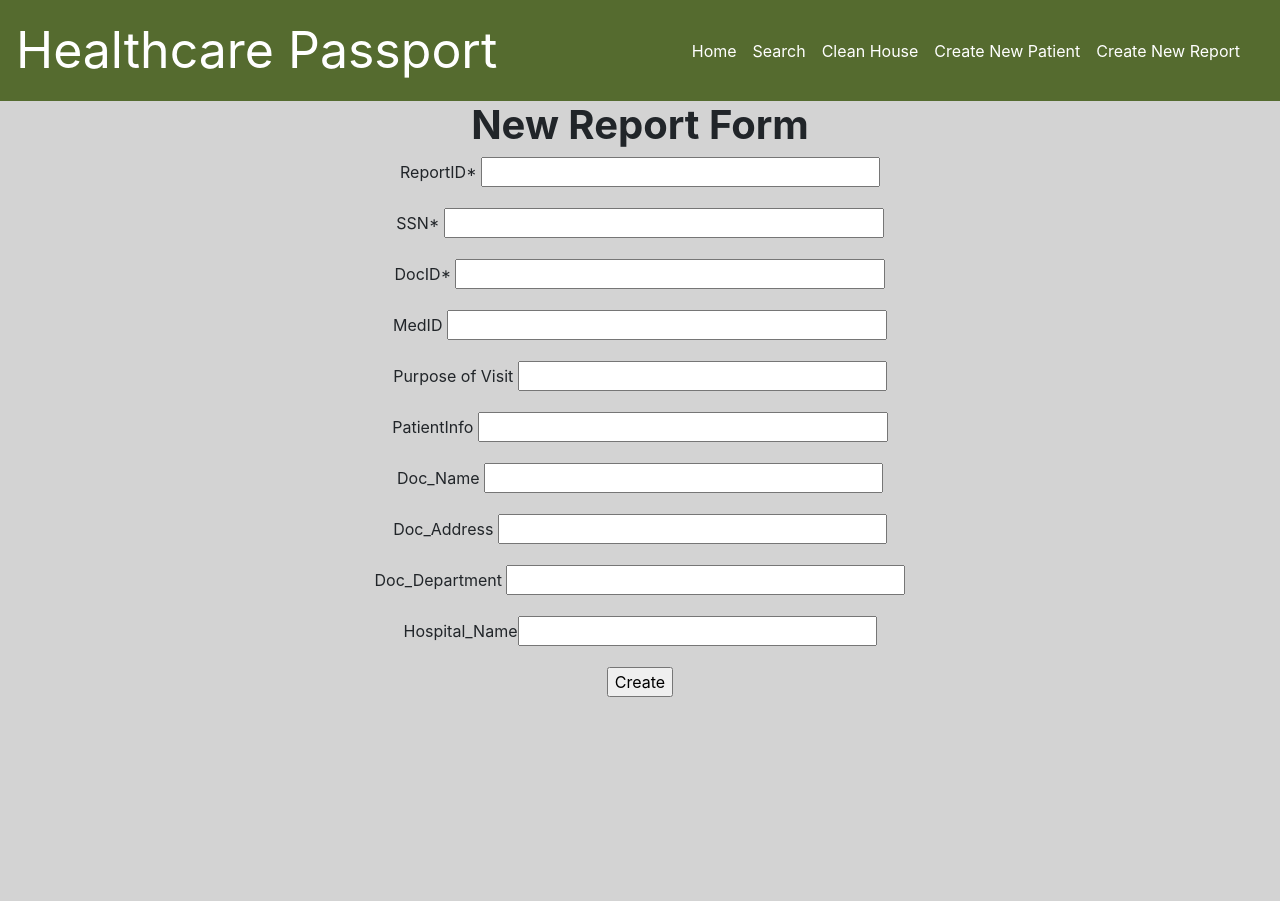
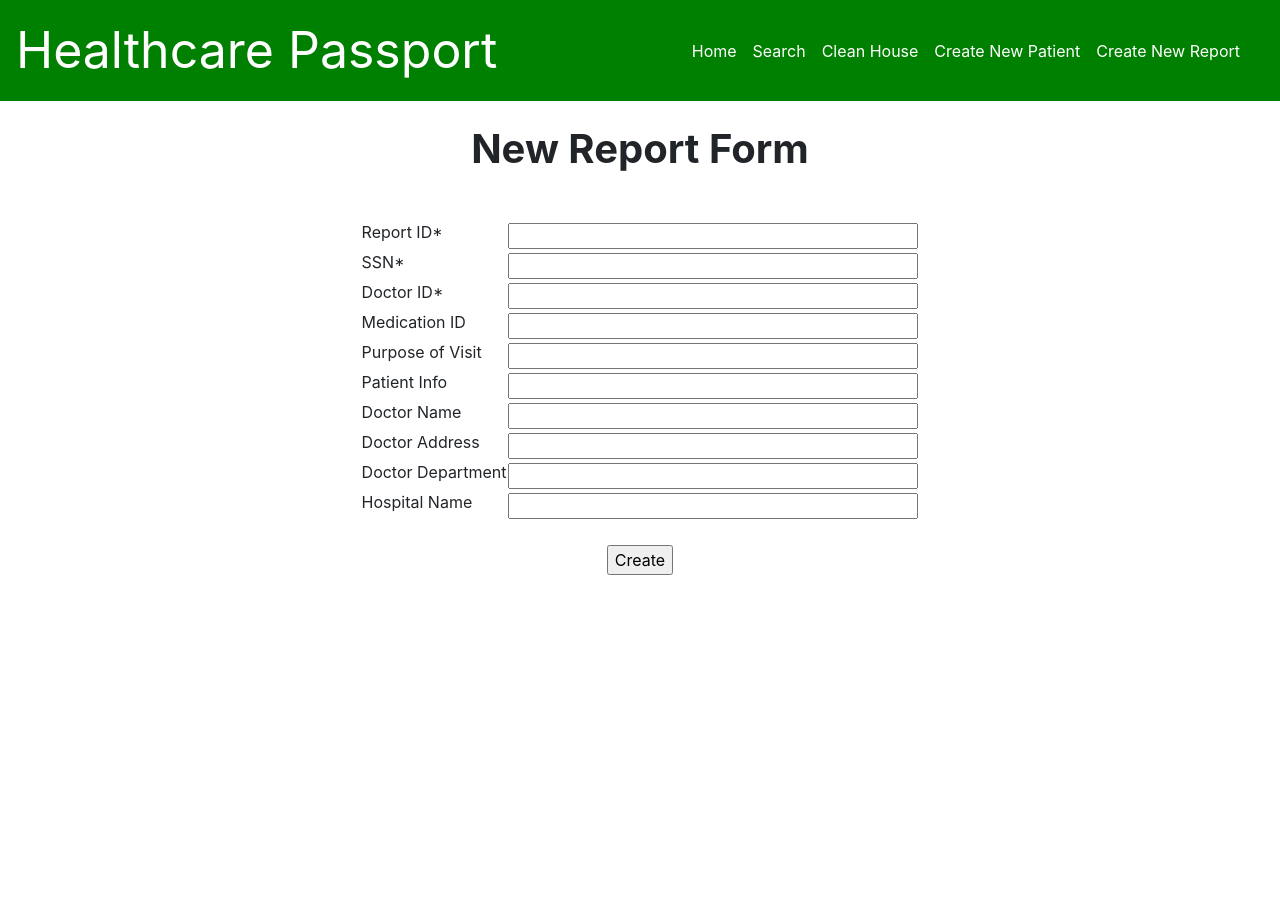
Before and after one commit to cmp998/Healthcare-Passsport, a Flask app: page /newreport in a window 1280 px wide. Run offline with Flask 2, Linux system fonts and the light colour scheme; some libraries are stand-ins or nearby versions.

Commit message:
Lotta stuff

```diff
--- a/Passport/app/forms.py
+++ b/Passport/app/forms.py
@@ -19,36 +19,36 @@ class NewPatientForm(FlaskForm):
 
 
 class NewReportForm(FlaskForm):
-    report_id = StringField('ReportID*', validators=[DataRequired()])
+    report_id = StringField('Report ID*', validators=[DataRequired()])
     ssn = StringField('SSN*', validators=[DataRequired()])
-    doc_id = StringField('DocID*', validators=[DataRequired()])
-    med_id = StringField('MedID')
+    doc_id = StringField('Doctor ID*', validators=[DataRequired()])
+    med_id = StringField('Medication ID')
     purpose = StringField('Purpose of Visit')
-    patient_info = StringField('PatientInfo')
-    doc_name = StringField('Doc_Name')
-    doc_address = StringField('Doc_Address')
-    doc_department = StringField('Doc_Department')
-    hospital_name = StringField("Hospital_Name")
+    patient_info = StringField('Patient Info')
+    doc_name = StringField('Doctor Name')
+    doc_address = StringField('Doctor Address')
+    department_name = StringField('Doctor Department')
+    hospital_name = StringField("Hospital Name")
     submit = SubmitField('Create')
 
 class EditReport(FlaskForm):
-    report_id = StringField('ReportID*', validators=[DataRequired()])
+    report_id = StringField('Report ID*', validators=[DataRequired()])
     ssn = StringField('SSN*', validators=[DataRequired()])
-    doc_id = StringField('DocID*', validators=[DataRequired()])
-    med_id = StringField('MedID')
+    doc_id = StringField('Doctor ID*', validators=[DataRequired()])
+    med_id = StringField('Medication ID')
     purpose = StringField('Purpose of Visit')
-    patient_info = StringField('PatientInfo')
-    submit = SubmitField('Edit')
+    patient_info = StringField('Patient Info')
+    submit = SubmitField('Save')
 
 class EditDoctor(FlaskForm):
-    doc_id = StringField('DocID*', validators=[DataRequired()])
-    doc_name = StringField('Doc_Name')
-    address = StringField('Doc_Address')
-    department = StringField('Doc_Department')
-    hospital_name = StringField("Hospital_Name")
-    submit = SubmitField('Edit')
+    doc_id = StringField('Doctor ID*', validators=[DataRequired()])
+    doc_name = StringField('Doctor Name')
+    address = StringField('Doctor Address')
+    department_name = StringField('Doctor Department')
+    hospital_name = StringField("Hospital Name")
+    submit = SubmitField('Save')
 
 class EditMed(FlaskForm):
-    report_id = StringField('ReportID*')
-    med_id = StringField('MedID', validators=[DataRequired()])
-    submit = SubmitField('Edit')
+    report_id = StringField('Report ID')
+    med_id = StringField('Medication ID', validators=[DataRequired()])
+    submit = SubmitField('Save')
--- a/Passport/app/routes.py
+++ b/Passport/app/routes.py
@@ -76,7 +76,6 @@ def newreport():
                 db.session.commit()
                 print("added meds: ", Medication.query.get(med_id))
 
-        #TODO0---------------------------------------------------
         #DOCTOR CHECK
         #NEED TO CREATE DOCTOR W/ GIVEN INFO
         if not Doctor.query.get(form.doc_id.data) and form.doc_name.data and form.doc_address.data:
@@ -91,7 +90,7 @@ def newreport():
                 print("didn't see this hospital, adding")
                 h = Hospital(hospital_name = form.hospital_name.data, address = form.doc_address.data)
                 db.session.add(h)
-                dep = Department(address = form.doc_address.data, department_name = form.doc_department.data)
+                dep = Department(address = form.doc_address.data, department_name = form.department_name.data)
                 db.session.add(dep)
                 db.session.commit()
                 print("add hop :", Hospital.query.get(form.doc_address.data))
@@ -100,9 +99,9 @@ def newreport():
                 return render_template('newreport.html',title='New Report', form=form, error="New Hospital Detected: Please Include All Info")
 
             #THIS SHOULD BE IF WE HAVE HOSPITAL INFO
-            if not Department.query.get(form.doc_address.data) and form.doc_department.data:
+            if not Department.query.get(form.doc_address.data) and form.department_name.data:
                 print("didn't see this department, adding")
-                dep = Department(address = form.doc_address.data, department_name = form.doc_department.data)
+                dep = Department(address = form.doc_address.data, department_name = form.department_name.data)
                 db.session.add(dep)
                 db.session.commit()
                 print("add depo :", Hospital.query.get(form.doc_address.data))
@@ -125,9 +124,9 @@ def newreport():
             return render_template('newreport.html',title='New Report', form=form, error="New Hospital Detected: Please Include All Info")
 
         #See if the department exists
-        if (not Doctor.query.get(form.doc_id.data) and not Department.query.get(form.doc_address.data)) and form.doc_address.data and form.doc_department.data:
+        if (not Doctor.query.get(form.doc_id.data) and not Department.query.get(form.doc_address.data)) and form.doc_address.data and form.department_name.data:
             print("didn't see this department, adding")
-            d = Department(address = form.doc_address.data, department_name = form.doc_department.data)
+            d = Department(address = form.doc_address.data, department_name = form.department_name.data)
             db.session.add(d)
             db.session.commit()
             print("added department: ", Department.query.get(form.doc_address.data))
@@ -163,7 +162,7 @@ def editDoctor(doc_id):
         doc.doc_name = form.doc_name.data
         doc.address = form.address.data
         hop.hospital_name = form.hospital_name.data
-        dep.department_name = form.department.data
+        dep.department_name = form.department_name.data
         db.session.commit()
         print("did the edits")
 
@@ -171,7 +170,7 @@ def editDoctor(doc_id):
     form.doc_id.data = doc.doc_id
     form.doc_name.data = doc.doc_name
     form.address.data = doc.address
-    form.department.data = dep.department_name
+    form.department_name.data = dep.department_name
     form.hospital_name.data = hop.hospital_name
 
     return render_template('editdoctor.html',title="EditDoctor", form=form)
--- a/Passport/app/static/css/main.css
+++ b/Passport/app/static/css/main.css
@@ -19,11 +19,11 @@ div.centerTable{
     margin: 100px 100px 100px 100px;
 }
 div.lightGreyBackground{
-    background-color: lightgray;
+    background-color: white;
     min-height: 100%;
 }
 div.darkGreenBackground{
-    background-color: #556B2F;
+    background-color:green;
 }
 p1 {
     font-weight:bold;
--- a/Passport/app/templates/base.html
+++ b/Passport/app/templates/base.html
@@ -7,12 +7,8 @@
         {% else %}
         <title>Passport</title>
         {% endif %}
-      <!-- main navigation bar that goes on each page -->
 
-
-
-
-
+      <!-- nav bar for each page -->
       <div class="darkGreenBackground">
         <nav class="navbar navbar-default">
             <div class="navbar-header" ><a class="navbar-brand" style="font-size: 50px; color:white;">Healthcare Passport</a></div>
--- a/Passport/app/templates/newreport.html
+++ b/Passport/app/templates/newreport.html
@@ -1,7 +1,7 @@
 {% extends "base.html" %}
 
 {% block content %}
-    <h1>New Report Form</h1>
+    <h1 class="pt-4 mb-4">New Report Form</h1>
 
     {% if error %}
         <div class="alert alert-danger alert-dismissible">
@@ -10,23 +10,26 @@
         </div>
     {% endif %}
 
-    <div class="form">
+    <div class="form pt-4">
         <form action="" method="post" novalidate>
-            <!-- sizes of forms are so wack so that they line up with our current prompts -->
             {{ form.hidden_tag() }}
-            <!-- Necessary information -->
-            <p>{{ form.report_id.label }} {{ form.report_id(size=34) }}</p>
-            <p>{{ form.ssn.label }} {{ form.ssn(size=38) }}</p>
-            <p>{{ form.doc_id.label }} {{ form.doc_id(size=37) }}</p>
-            <p>{{ form.med_id.label }} {{ form.med_id(size=38) }}</p>
-            <p>{{ form.purpose.label }} {{ form.purpose(size=31) }}</p>
-            <p>{{ form.patient_info.label }} {{ form.patient_info(size=35) }}</p>
-            <!-- Auxillary information -->
-            <p>{{ form.doc_name.label }}{% if error == "New Doctor Detected: Please Include All Info" %}*{% endif%} {{ form.doc_name(size=34) }}</p>
-            <p>{{ form.doc_address.label }}{% if error == "New Doctor Detected: Please Include All Info" %}*{% endif%} {% if error == "New Hospital Detected: Please Include All Info" %}*{% endif%}{% if error == "New Department Detected: Please Include All Info" %}*{% endif%} {{ form.doc_address(size=33) }}</p>
-            <p>{{ form.doc_department.label }} {% if error == "New Department Detected: Please Include All Info" %}*{% endif%} {{ form.doc_department(size=34) }}</p>
-            <p>{{ form.hospital_name.label}}{% if error == "New Department Detected: Please Include All Info" %}*{% endif%}{% if error == "New Hospital Detected: Please Include All Info" %}*{% endif%}{{ form.hospital_name(size=30) }}</p>
-            <p>{{ form.submit() }}</p>
+            <table align="center">
+                <tbody>
+                    <!-- Necessary information -->
+                    <tr><td>{{ form.report_id.label }}</td><td>{{ form.report_id(size=35) }}</td></tr>
+                    <tr><td>{{ form.ssn.label }} </td><td> {{ form.ssn(size=35) }}</td></tr>
+                    <tr><td>{{ form.doc_id.label }}</td><td>{{ form.doc_id(size=35) }}</td></tr>
+                    <tr><td>{{ form.med_id.label }} </td><td>{{ form.med_id(size=35) }}</td></tr>
+                    <tr><td>{{ form.purpose.label }} </td><td> {{ form.purpose(size=35) }}</td></tr>
+                    <tr><td>{{ form.patient_info.label }}</td><td>{{ form.patient_info(size=35) }}</td></tr>
+                    <!-- Auxillary information -->
+                    <tr><td>{{ form.doc_name.label }}{% if error == "New Doctor Detected: Please Include All Info" %}*{% endif%}</td><td>{{ form.doc_name(size=35) }}</td></tr>
+                    <tr><td>{{ form.doc_address.label }}{% if error == "New Doctor Detected: Please Include All Info" %}*{% endif%} {% if error == "New Hospital Detected: Please Include All Info" %}*{% endif%}{% if error == "New Department Detected: Please Include All Info" %}*{% endif%} </td><td> {{ form.doc_address(size=35) }}</td></tr>
+                    <tr><td>{{ form.department_name.label }} {% if error == "New Department Detected: Please Include All Info" %}*{% endif%}</td><td>{{ form.department_name(size=35) }}</td></tr>
+                    <tr><td>{{ form.hospital_name.label}}{% if error == "New Department Detected: Please Include All Info" %}*{% endif%}{% if error == "New Hospital Detected: Please Include All Info" %}*{% endif%} </td><td> {{ form.hospital_name(size=35) }}</td></tr>
+                </tbody>
+            </table>
+            <p class = "pt-4">{{ form.submit() }}</p>
         </form>
     </div>
 {% endblock %}
```
Also changed, not shown: Passport/app/templates/editdoctor.html (+11 -7 lines), Passport/app/templates/editmed.html (+7 -3 lines), Passport/app/templates/editreport.html (+11 -7 lines), Passport/app/templates/index.html (+4 -8 lines), Passport/app/templates/newpatient.html (+12 -8 lines), Passport/app/templates/results.html (+8 -24 lines), Passport/app/templates/search.html (+19 -25 lines).
